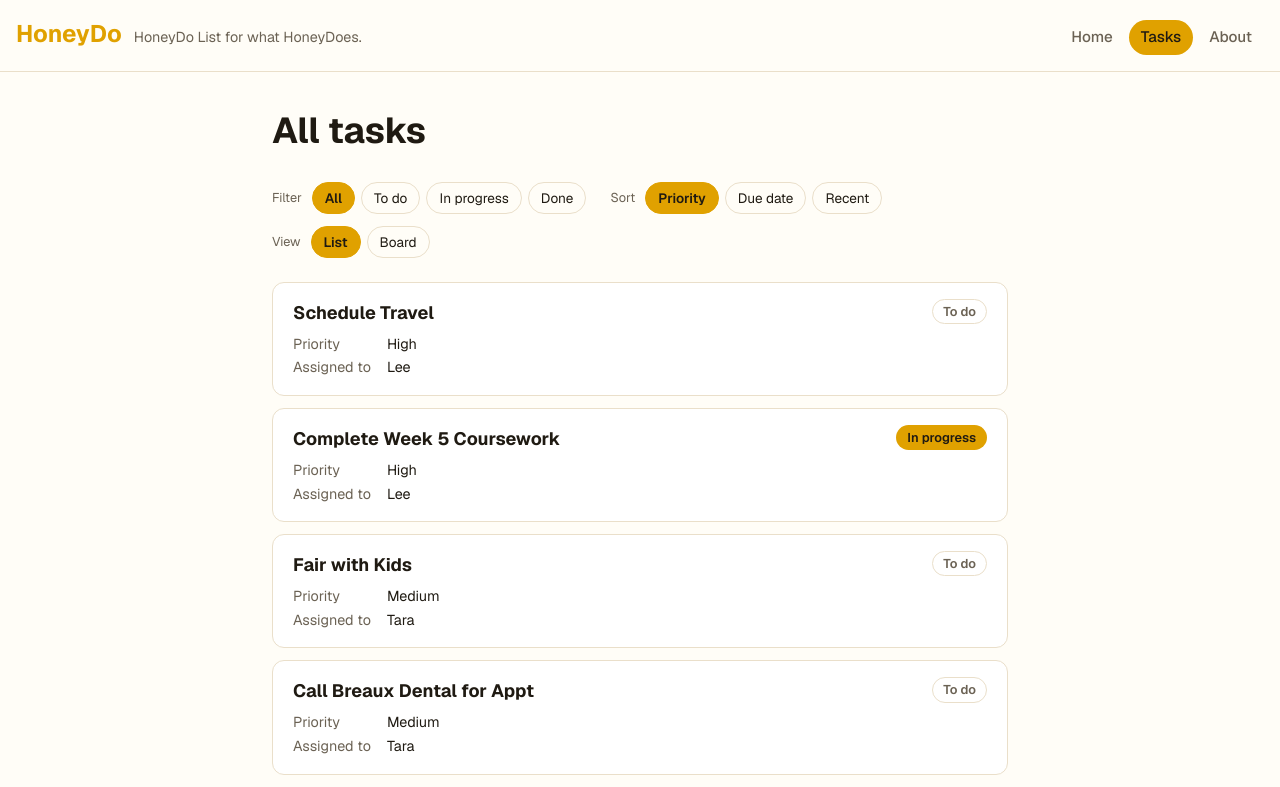
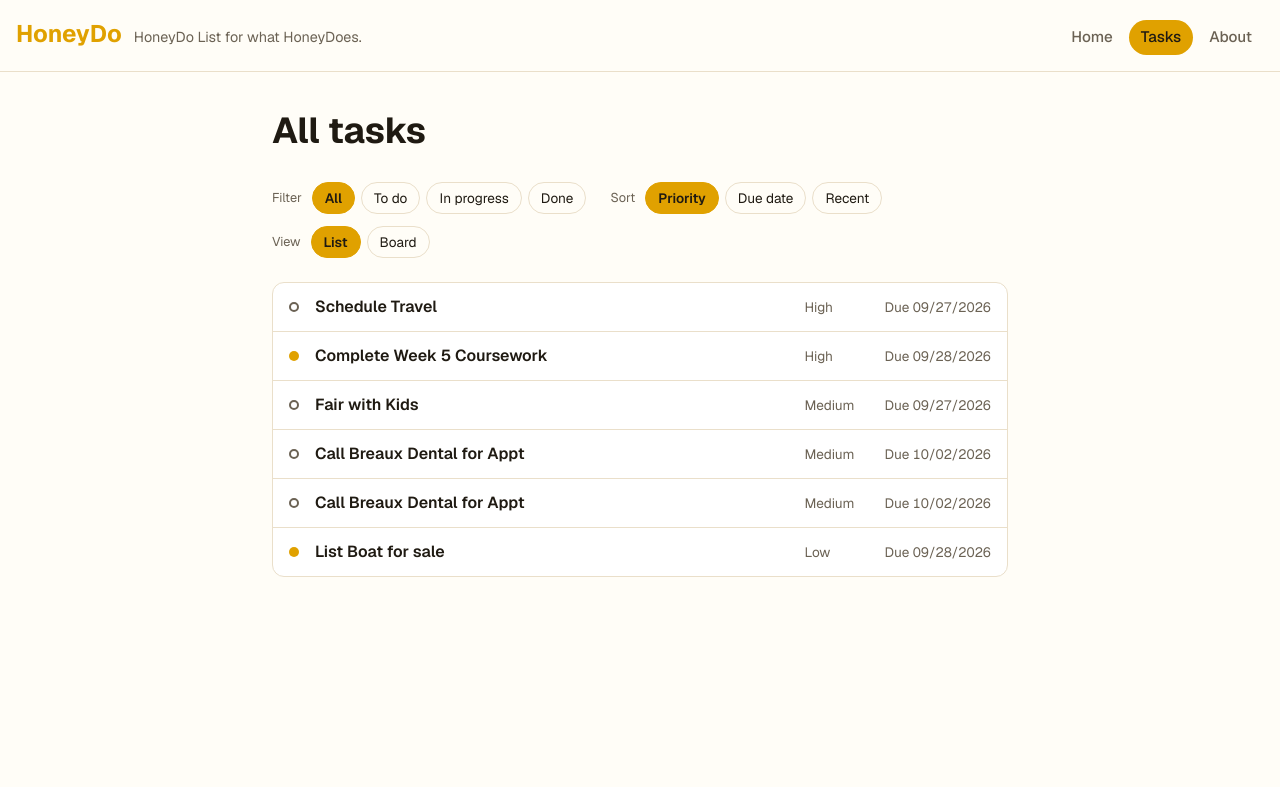
Before and after one commit to leejandersen-debug/WK5D3-HoneyDo, a Next.js app: page /tasks in a window 1280 px wide. Shown: the top 787 px of the page. Built offline with nearby package versions, Linux system fonts and the light colour scheme.

Commit message:
Add TaskList and TaskBoard components to /tasks
Co-Authored-By: Claude Opus 5.5 <noreply@anthropic.com>

```diff
--- /dev/null
+++ b/app/tasks/TaskBoard.module.css
@@ -0,0 +1,83 @@
+.board {
+  display: grid;
+  grid-template-columns: repeat(auto-fit, minmax(260px, 1fr));
+  gap: 1rem;
+  align-items: start;
+}
+
+.column {
+  display: flex;
+  flex-direction: column;
+  gap: 0.75rem;
+}
+
+.columnHeading {
+  font-size: 1rem;
+}
+
+.columnHeading span {
+  font-weight: 400;
+  color: var(--muted);
+}
+
+.empty {
+  color: var(--muted);
+}
+
+.card {
+  padding: 1rem 1.25rem;
+  background: var(--surface);
+  border: 1px solid var(--border);
+  border-radius: 12px;
+}
+
+.cardHeader {
+  display: flex;
+  align-items: flex-start;
+  justify-content: space-between;
+  gap: 0.75rem;
+  margin-bottom: 0.5rem;
+}
+
+.title {
+  font-size: 1.125rem;
+}
+
+.title a:hover {
+  text-decoration: underline;
+}
+
+.badge {
+  flex-shrink: 0;
+  padding: 0.125rem 0.625rem;
+  font-size: 0.8rem;
+  font-weight: 600;
+  border: 1px solid transparent;
+  border-radius: 999px;
+}
+
+.statusTodo {
+  color: var(--muted);
+  border-color: var(--border);
+}
+
+.statusInProgress {
+  color: var(--accent-contrast);
+  background: var(--accent);
+}
+
+.statusDone {
+  color: var(--background);
+  background: var(--foreground);
+}
+
+.details {
+  display: grid;
+  grid-template-columns: max-content 1fr;
+  gap: 0.125rem 1rem;
+  font-size: 0.9rem;
+}
+
+.details dt {
+  color: var(--muted);
+}
--- /dev/null
+++ b/app/tasks/TaskBoard.tsx
@@ -0,0 +1,59 @@
+"use client";
+
+import Link from "next/link";
+import type { Task, TaskStatus } from "@/lib/types";
+import styles from "./TaskBoard.module.css";
+
+// Columns, left to right.
+const COLUMNS: TaskStatus[] = ["To do", "In progress", "Done"];
+
+const statusClass: Record<TaskStatus, string> = {
+  "To do": styles.statusTodo,
+  "In progress": styles.statusInProgress,
+  Done: styles.statusDone,
+};
+
+export default function TaskBoard({ tasks }: { tasks: Task[] }) {
+  return (
+    <div className={styles.board}>
+      {COLUMNS.map((status) => {
+        const columnTasks = tasks.filter((t) => t.Status === status);
+        return (
+          <section key={status} className={styles.column}>
+            <h2 className={styles.columnHeading}>
+              {status} <span>{columnTasks.length}</span>
+            </h2>
+            {columnTasks.length === 0 ? (
+              <p className={styles.empty}>Nothing here.</p>
+            ) : (
+              columnTasks.map((task) => (
+                <article key={task.ID} className={styles.card}>
+                  <header className={styles.cardHeader}>
+                    <h3 className={styles.title}>
+                      <Link href={`/tasks/${task.ID}`} prefetch={false}>
+                        {task.TaskTitle}
+                      </Link>
+                    </h3>
+                    <span
+                      className={`${styles.badge} ${statusClass[task.Status]}`}
+                    >
+                      {task.Status}
+                    </span>
+                  </header>
+                  <dl className={styles.details}>
+                    <dt>Priority</dt>
+                    <dd>{task.Priority}</dd>
+                    <dt>Due</dt>
+                    <dd>{task.DateDue}</dd>
+                    <dt>Assigned to</dt>
+                    <dd>{task.AssignedTo}</dd>
+                  </dl>
+                </article>
+              ))
+            )}
+          </section>
+        );
+      })}
+    </div>
+  );
+}
--- /dev/null
+++ b/app/tasks/TaskList.module.css
@@ -0,0 +1,61 @@
+.list {
+  list-style: none;
+  background: var(--surface);
+  border: 1px solid var(--border);
+  border-radius: 12px;
+}
+
+.row {
+  display: flex;
+  flex-wrap: wrap;
+  align-items: center;
+  gap: 0.25rem 1rem;
+  padding: 0.75rem 1rem;
+}
+
+.row + .row {
+  border-top: 1px solid var(--border);
+}
+
+.dot {
+  flex-shrink: 0;
+  width: 0.625rem;
+  height: 0.625rem;
+  border-radius: 50%;
+}
+
+.dotTodo {
+  border: 2px solid var(--muted);
+}
+
+.dotInProgress {
+  background: var(--accent);
+}
+
+.dotDone {
+  background: var(--foreground);
+}
+
+.title {
+  flex: 1;
+  min-width: 10rem;
+  font-weight: 600;
+}
+
+.title:hover {
+  text-decoration: underline;
+}
+
+.priority,
+.due {
+  font-size: 0.85rem;
+  color: var(--muted);
+}
+
+.priority {
+  min-width: 4rem;
+}
+
+.due {
+  font-variant-numeric: tabular-nums;
+}
--- /dev/null
+++ b/app/tasks/TaskList.tsx
@@ -0,0 +1,37 @@
+"use client";
+
+import Link from "next/link";
+import type { Task, TaskStatus } from "@/lib/types";
+import styles from "./TaskList.module.css";
+
+const dotClass: Record<TaskStatus, string> = {
+  "To do": styles.dotTodo,
+  "In progress": styles.dotInProgress,
+  Done: styles.dotDone,
+};
+
+export default function TaskList({ tasks }: { tasks: Task[] }) {
+  return (
+    <ul className={styles.list}>
+      {tasks.map((task) => (
+        <li key={task.ID} className={styles.row}>
+          <span
+            className={`${styles.dot} ${dotClass[task.Status]}`}
+            role="img"
+            aria-label={task.Status}
+            title={task.Status}
+          />
+          <Link
+            href={`/tasks/${task.ID}`}
+            prefetch={false}
+            className={styles.title}
+          >
+            {task.TaskTitle}
+          </Link>
+          <span className={styles.priority}>{task.Priority}</span>
+          <span className={styles.due}>Due {task.DateDue}</span>
+        </li>
+      ))}
+    </ul>
+  );
+}
--- a/app/tasks/TaskView.tsx
+++ b/app/tasks/TaskView.tsx
@@ -1,8 +1,9 @@
 "use client";
 
-import Link from "next/link";
 import { useState } from "react";
 import type { Task, TaskPriority, TaskStatus } from "@/lib/types";
+import TaskBoard from "./TaskBoard";
+import TaskList from "./TaskList";
 import styles from "./page.module.css";
 
 type Filter = "all" | "todo" | "doing" | "done";
@@ -33,19 +34,10 @@ const FILTER_STATUS: Record<Exclude<Filter, "all">, TaskStatus> = {
   done: "Done",
 };
 
-// Board columns, left to right.
-const STATUS_ORDER: TaskStatus[] = ["To do", "In progress", "Done"];
-
 const PRIORITY_RANK: Record<TaskPriority, number> = {
   High: 0,
   Medium: 1,
   Low: 2,
-};
-
-const statusClass: Record<TaskStatus, string> = {
-  "To do": styles.statusTodo,
-  "In progress": styles.statusInProgress,
-  Done: styles.statusDone,
 };
 
 /** Converts mm/dd/yyyy to a sortable yyyymmdd number. */
@@ -59,11 +51,7 @@ function idNumber(id: string): number {
   return Number(id.replace("TASK", "")) || 0;
 }
 
-function applyFilterAndSort(
-  tasks: Task[],
-  filter: Filter,
-  sort: Sort,
-): Task[] {
+function applyFilterAndSort(tasks: Task[], filter: Filter, sort: Sort): Task[] {
   const filtered =
     filter === "all"
       ? tasks
@@ -120,34 +108,12 @@ function ButtonGroup<T extends string>({
   );
 }
 
-function TaskCard({ task }: { task: Task }) {
-  return (
-    <article className={styles.card}>
-      <header className={styles.cardHeader}>
-        <h2 className={styles.title}>
-          <Link href={`/tasks/${task.ID}`}>{task.TaskTitle}</Link>
-        </h2>
-        <span className={`${styles.badge} ${statusClass[task.Status]}`}>
-          {task.Status}
-        </span>
-      </header>
-      <dl className={styles.details}>
-        <dt>Priority</dt>
-        <dd>{task.Priority}</dd>
-        <dt>Assigned to</dt>
-        <dd>{task.AssignedTo}</dd>
-      </dl>
-    </article>
-  );
-}
-
 export default function TaskView({ tasks }: { tasks: Task[] }) {
   const [filter, setFilter] = useState<Filter>("all");
   const [sort, setSort] = useState<Sort>("priority");
   const [view, setView] = useState<View>("list");
 
   const visible = applyFilterAndSort(tasks, filter, sort);
-  const columns = filter === "all" ? STATUS_ORDER : [FILTER_STATUS[filter]];
 
   return (
     <main
@@ -178,38 +144,12 @@ export default function TaskView({ tasks }: { tasks: Task[] }) {
 
       {tasks.length === 0 ? (
         <p className={styles.empty}>No tasks yet.</p>
-      ) : view === "list" ? (
-        visible.length === 0 ? (
-          <p className={styles.empty}>No tasks match this filter.</p>
-        ) : (
-          <div className={styles.list}>
-            {visible.map((task) => (
-              <TaskCard key={task.ID} task={task} />
-            ))}
-          </div>
-        )
+      ) : view === "board" ? (
+        <TaskBoard tasks={visible} />
+      ) : visible.length === 0 ? (
+        <p className={styles.empty}>No tasks match this filter.</p>
       ) : (
-        <div className={styles.board}>
-          {columns.map((status) => {
-            const columnTasks = visible.filter((t) => t.Status === status);
-            return (
-              <section key={status} className={styles.column}>
-                <h2 className={styles.columnHeading}>
-                  {status} <span>{columnTasks.length}</span>
-                </h2>
-                {columnTasks.length === 0 ? (
-                  <p className={styles.empty}>Nothing here.</p>
-                ) : (
-                  <div className={styles.list}>
-                    {columnTasks.map((task) => (
-                      <TaskCard key={task.ID} task={task} />
-                    ))}
-                  </div>
-                )}
-              </section>
-            );
-          })}
-        </div>
+        <TaskList tasks={visible} />
       )}
     </main>
   );
--- a/app/tasks/page.module.css
+++ b/app/tasks/page.module.css
@@ -61,92 +61,6 @@
   border-color: var(--accent);
 }
 
-.board {
-  display: grid;
-  grid-template-columns: repeat(auto-fit, minmax(260px, 1fr));
-  gap: 1rem;
-  align-items: start;
-}
-
-.column {
-  display: flex;
-  flex-direction: column;
-  gap: 0.75rem;
-}
-
-.columnHeading {
-  font-size: 1rem;
-}
-
-.columnHeading span {
-  font-weight: 400;
-  color: var(--muted);
-}
-
 .empty {
   color: var(--muted);
 }
-
-.list {
-  display: flex;
-  flex-direction: column;
-  gap: 0.75rem;
-}
-
-.card {
-  padding: 1rem 1.25rem;
-  background: var(--surface);
-  border: 1px solid var(--border);
-  border-radius: 12px;
-}
-
-.cardHeader {
-  display: flex;
-  align-items: flex-start;
-  justify-content: space-between;
-  gap: 0.75rem;
-  margin-bottom: 0.5rem;
-}
-
-.title {
-  font-size: 1.125rem;
-}
-
-.title a:hover {
-  text-decoration: underline;
-}
-
-.badge {
-  flex-shrink: 0;
-  padding: 0.125rem 0.625rem;
-  font-size: 0.8rem;
-  font-weight: 600;
-  border: 1px solid transparent;
-  border-radius: 999px;
-}
-
-.statusTodo {
-  color: var(--muted);
-  border-color: var(--border);
-}
-
-.statusInProgress {
-  color: var(--accent-contrast);
-  background: var(--accent);
-}
-
-.statusDone {
-  color: var(--background);
-  background: var(--foreground);
-}
-
-.details {
-  display: grid;
-  grid-template-columns: max-content 1fr;
-  gap: 0.125rem 1rem;
-  font-size: 0.9rem;
-}
-
-.details dt {
-  color: var(--muted);
-}
```
